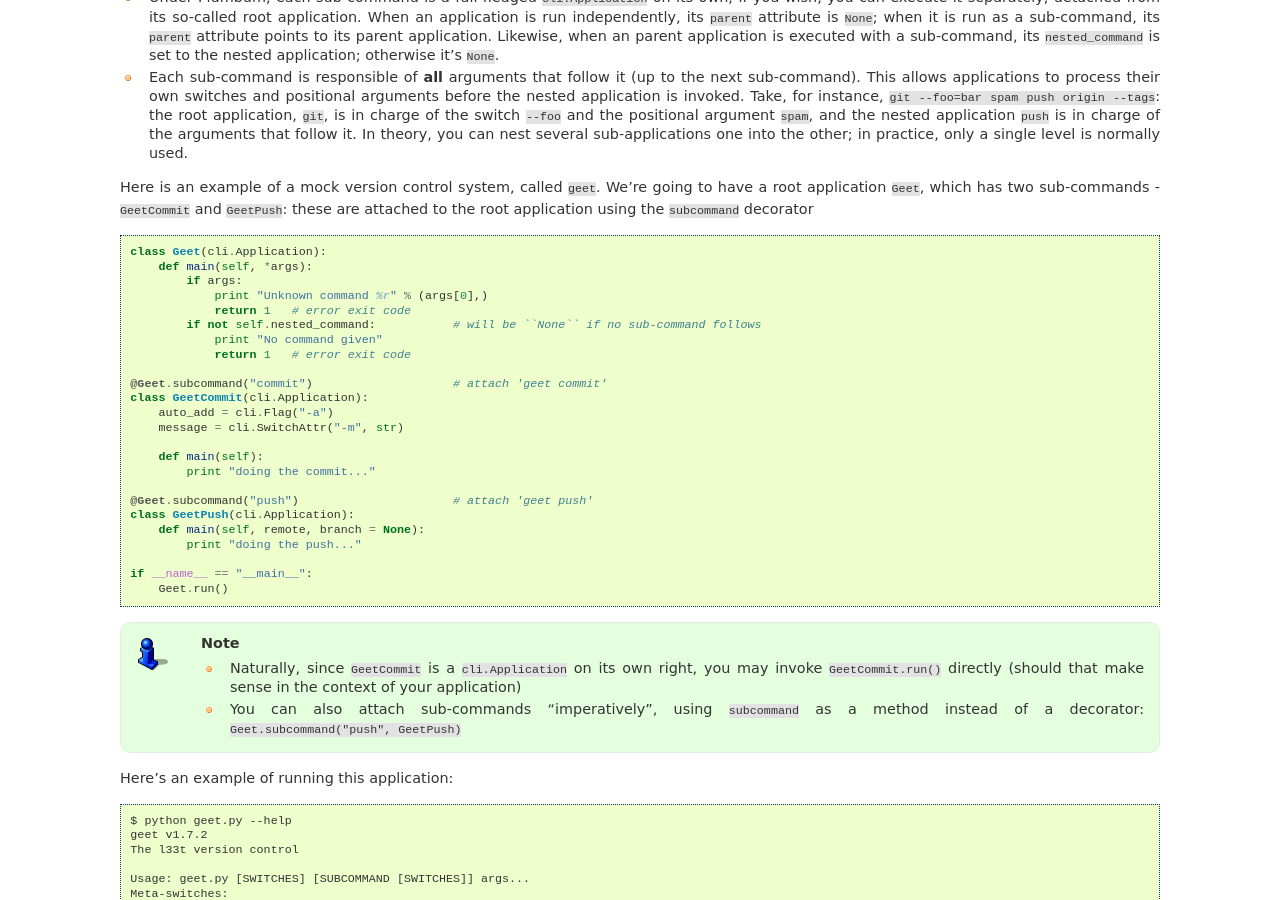
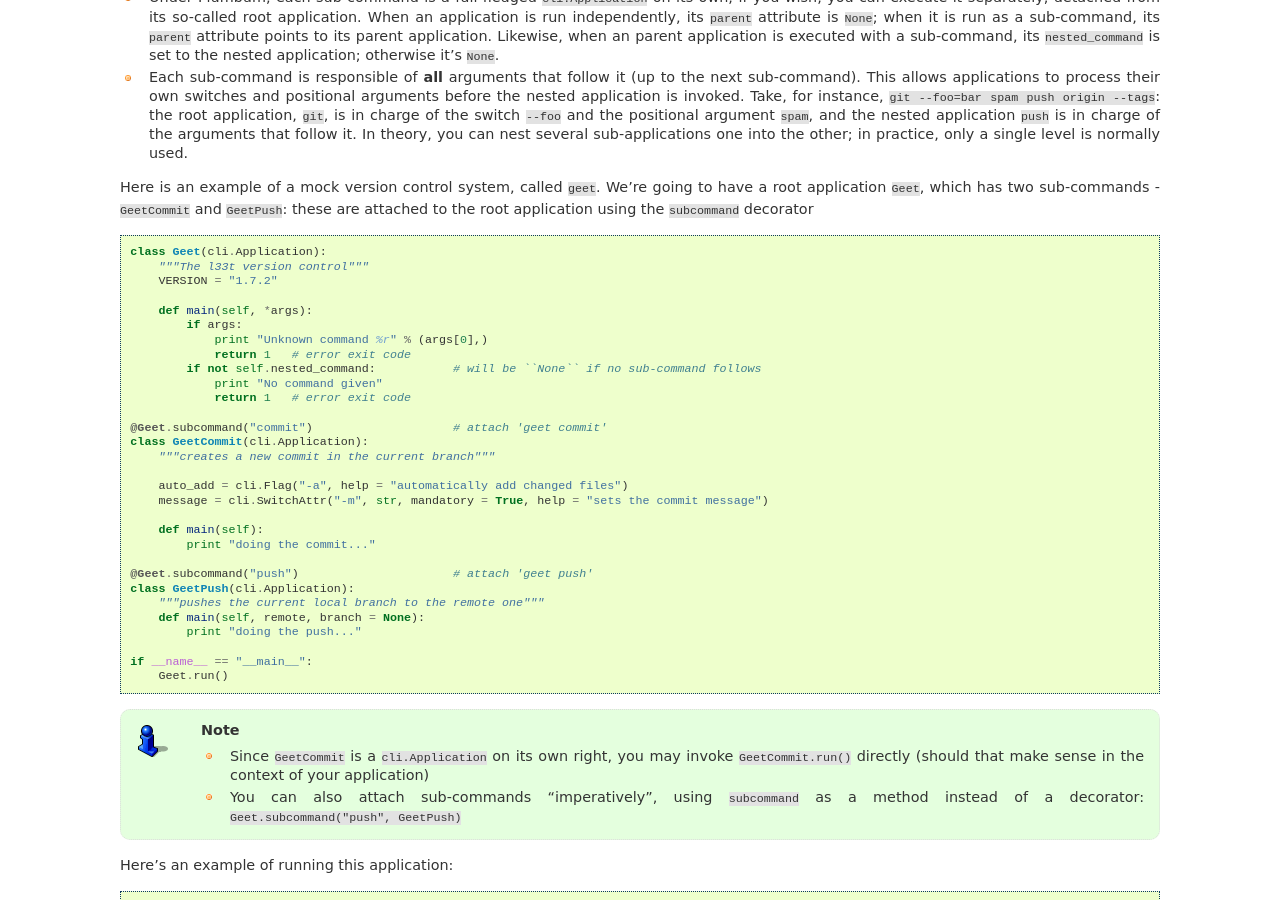
Before and after one commit to tomerfiliba/plumbum, a Sphinx documentation site: the page built from docs/cli.rst, in a window 1280 px wide and 900 px high, scrolled down 5966 px. Built offline with Sphinx 7.4.7, drawn with Linux system fonts in a browser that asks for light colours.

Commit message:
closes #69

```diff
--- a/docs/cli.rst
+++ b/docs/cli.rst
@@ -374,6 +374,9 @@ application ``Geet``, which has two sub-commands - ``GeetCommit`` and ``GeetPush
 attached to the root application using the ``subcommand`` decorator ::
 
     class Geet(cli.Application):
+        """The l33t version control"""
+        VERSION = "1.7.2"
+
         def main(self, *args):
             if args:
                 print "Unknown command %r" % (args[0],)
@@ -384,14 +387,17 @@ attached to the root application using the ``subcommand`` decorator ::
 
     @Geet.subcommand("commit")                    # attach 'geet commit'
     class GeetCommit(cli.Application):
-        auto_add = cli.Flag("-a")
-        message = cli.SwitchAttr("-m", str)
+        """creates a new commit in the current branch"""
+
+        auto_add = cli.Flag("-a", help = "automatically add changed files")
+        message = cli.SwitchAttr("-m", str, mandatory = True, help = "sets the commit message")
 
         def main(self):
             print "doing the commit..."
 
     @Geet.subcommand("push")                      # attach 'geet push'
     class GeetPush(cli.Application):
+        """pushes the current local branch to the remote one"""
         def main(self, remote, branch = None):
             print "doing the push..."
 
@@ -399,7 +405,7 @@ attached to the root application using the ``subcommand`` decorator ::
         Geet.run()
 
 .. note::
-    * Naturally, since ``GeetCommit`` is a ``cli.Application`` on its own right, you may invoke
+    * Since ``GeetCommit`` is a ``cli.Application`` on its own right, you may invoke
       ``GeetCommit.run()`` directly (should that make sense in the context of your application)
     * You can also attach sub-commands "imperatively", using ``subcommand`` as a method instead
       of a decorator: ``Geet.subcommand("push", GeetPush)``
```
